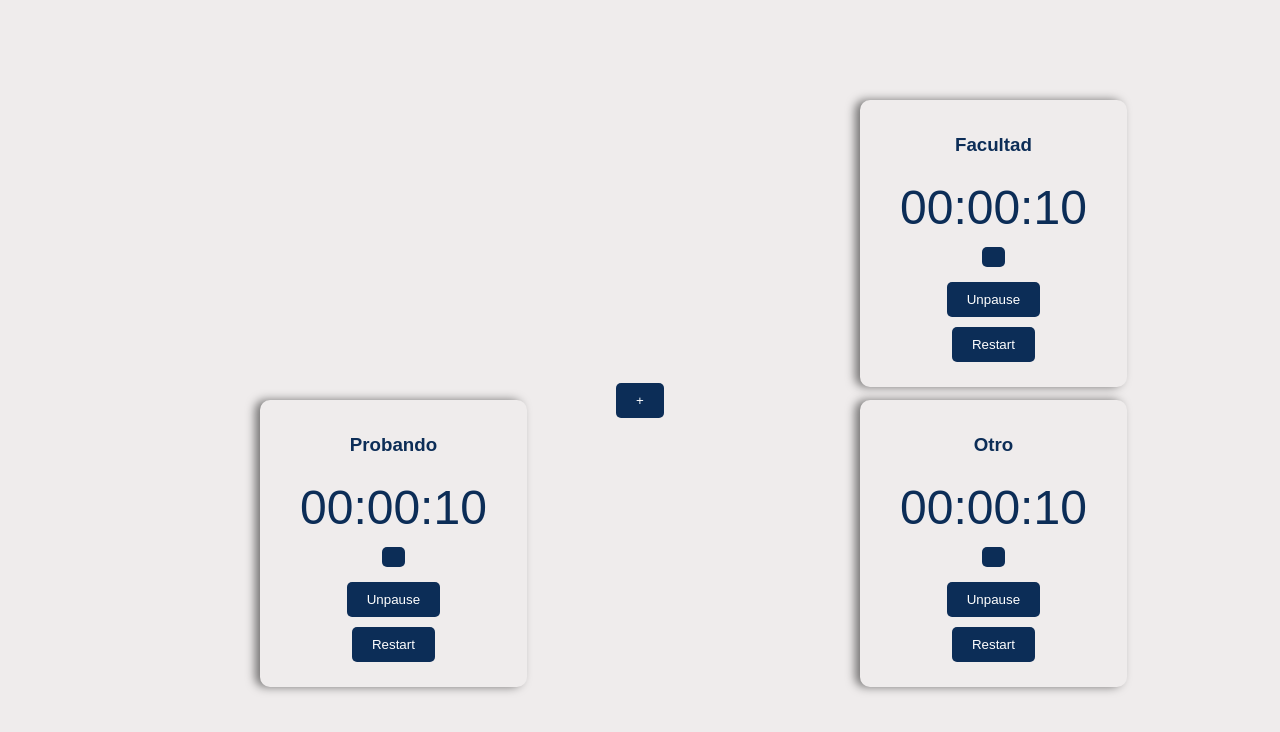
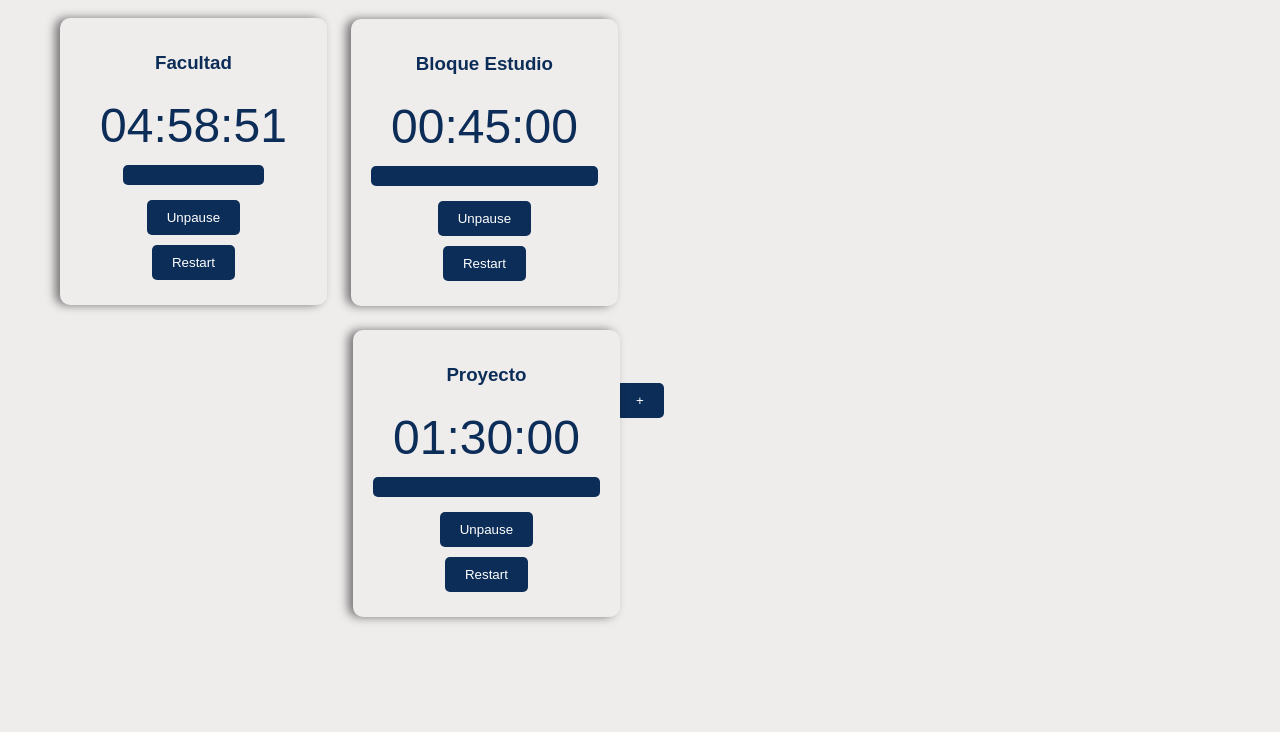
Before and after one commit to juanh2607/tauriApp, a SvelteKit app: page / in a window 1280 px wide. Shown: the top 732 px of the page. Built offline with nearby package versions, Linux system fonts and the light colour scheme.

Commit message:
Add generic component and jsdoc

```diff
--- /dev/null
+++ b/src/components/Components.svelte
@@ -0,0 +1,23 @@
+<script>
+  // Receives the data of all components and instanciates them accordingly.
+  // Note: every component is wrapped on a draggable container for now.
+  import '../lib/jsdoc.js';
+
+  import Draggable from './Draggable.svelte';
+  import Timer from './Timer.svelte';
+
+  /** @type {ComponentsData} */
+  export let data = null;
+</script>
+
+<!-- Just add de components here with #each or #if -->
+{#each data.timerData as t (t.title)}
+  <Draggable position={{x: t.leftOffset, y: t.topOffset}}>
+    <Timer
+      title={t.title}
+      startingTime={t.startingTime}
+      remainingTime={t.remainingTime}
+      paused={t.paused}
+    />
+  </Draggable>
+{/each}
--- a/src/components/Draggable.svelte
+++ b/src/components/Draggable.svelte
@@ -19,7 +19,7 @@
     document.addEventListener('pointermove', dragItem);
   }
 
-  const stopMotion = (event) => {
+  const stopMotion = () => {
     document.removeEventListener('pointermove', dragItem);
   }
 
@@ -34,7 +34,7 @@
 <!-- svelte-ignore a11y-mouse-events-have-key-events -->
 <div class='container' bind:this={container}
   on:mouseover={() => display = 'block'}
-  on:mouseout={() => display = 'none'}
+  on:mouseout= {() => display = 'none'}
 >
   <button class='button dragButton' style='display: {display};'
     on:pointerdown|preventDefault={startMotion}
--- /dev/null
+++ b/src/lib/jsdoc.js
@@ -0,0 +1,16 @@
+// This file works as documentation and is used to improve the programming experience
+
+/**
+ * @typedef {Object} ComponentsData - Object that stores the data of all the user's components
+ * @property {TimerData[]} timerData - An array of timer data.
+ */
+
+/**
+ * @typedef {Object} TimerData
+ * @property {string} title - The title of the timer.
+ * @property {number} startingTime - The starting time of the timer in seconds.
+ * @property {number} remainingTime - The remaining time of the timer in seconds.
+ * @property {boolean} paused - Whether the timer is paused.
+ * @property {number} leftOffset - The left offset of the timer in pixels.
+ * @property {number} topOffset - The top offset of the timer in pixels.
+ */
--- a/src/routes/+page.svelte
+++ b/src/routes/+page.svelte
@@ -3,25 +3,46 @@
   // Utils
   import { onMount } from 'svelte';
   import { appWindow } from '@tauri-apps/api/window';
-  // Components
-  import Draggable from '../components/Draggable.svelte';
-  import Timer from '../components/Timer.svelte';
+
+  import Components from '../components/Components.svelte';
+
+
+  const data = {
+    "timerData": [
+      {
+        "title": "Facultad",
+        "startingTime": "28800",
+        "remainingTime": 17931,
+        "paused": true,
+        "leftOffset": 0,
+        "topOffset": 18
+      },
+      {
+        "title": "Bloque Estudio",
+        "startingTime": "2700",
+        "remainingTime": "2700",
+        "paused": true,
+        "leftOffset": 291,
+        "topOffset": 19
+      },
+      {
+        "title": "Proyecto",
+        "startingTime": "5400",
+        "remainingTime": "5400",
+        "paused": true,
+        "leftOffset": 293,
+        "topOffset": 330
+      }
+    ]
+  }
+  // TODO: ver si usar #each es muy eficiente o no. Por legibilidad y escalabilidad,
+  // crea un componentLoader.js que reciba la data del back, y vaya agregando
+  // elementos al body
 
   onMount(() => appWindow.show());
 </script>
 
 <body>
-  <Draggable position={{x: 800, y: 100}}>
-    <Timer title={'Facultad'} startingTime={100} remainingTime={10} paused={true}/>
-  </Draggable>
-
-  <Draggable position={{x: 800, y: 400}}>
-    <Timer title={'Otro'} startingTime={100} remainingTime={10} paused={true}/>
-  </Draggable>
-
-  <Draggable position={{x: 200, y: 400}}>
-    <Timer title={'Probando'} startingTime={100} remainingTime={10} paused={true}/>
-  </Draggable>
-
+  <Components data={data}/>
   <button id='add'>+</button>
 </body>
```
